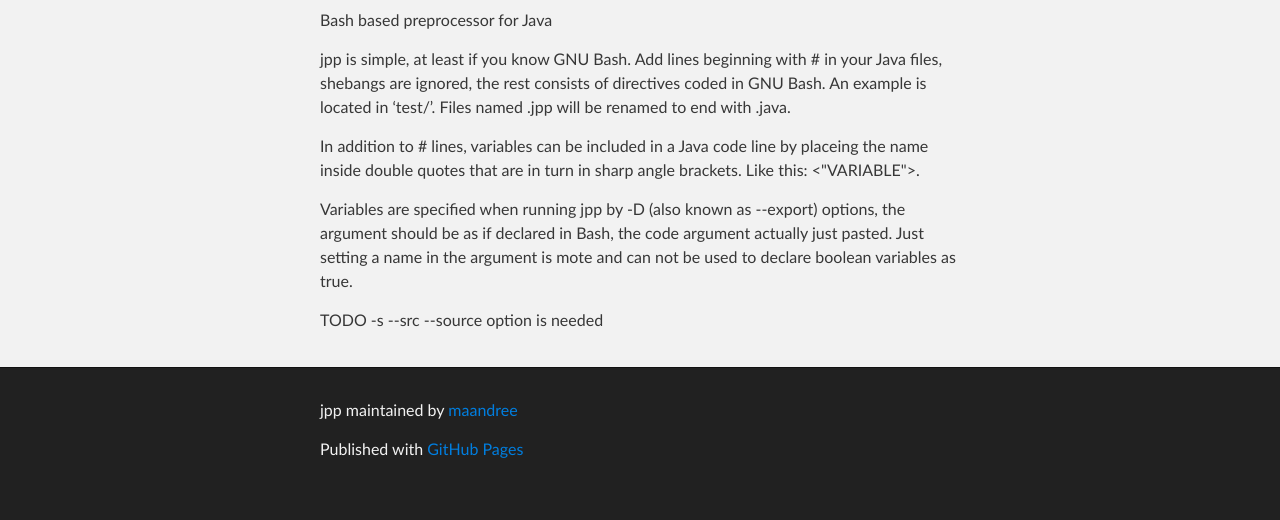
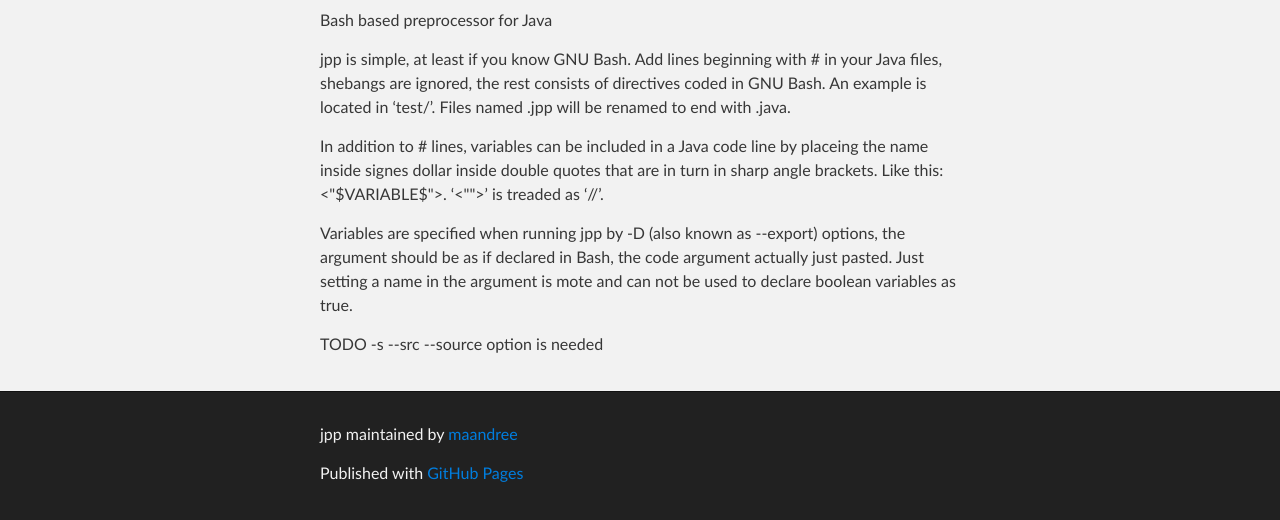
Before and after one commit to maandree/jpp, a plain HTML site: page index.html in a window 1280 px wide. Shown: the part 252-772 px from the top of the page. Drawn offline with Linux system fonts and the light colour scheme.

```diff
--- a/index.html
+++ b/index.html
@@ -42,8 +42,9 @@ renamed to end with .java.</p>
 
 <p>In addition to # lines, variables can be included
 in a Java code line by placeing the name inside
-double quotes that are in turn in sharp angle
-brackets. Like this: &lt;"VARIABLE"&gt;.</p>
+signes dollar inside double quotes that are in turn
+in sharp angle brackets. Like this: &lt;"$VARIABLE$"&gt;.
+‘&lt;""&gt;’ is treaded as ‘//’.</p>
 
 <p>Variables are specified when running jpp by -D
 (also known as --export) options, the argument
--- a/params.json
+++ b/params.json
@@ -1 +1 @@
-{"note":"Don't delete this file! It's used internally to help with page regeneration.","google":"","body":"Bash based preprocessor for Java\r\n\r\n\r\njpp is simple, at least if you know GNU Bash.\r\nAdd lines beginning with # in your Java files,\r\nshebangs are ignored, the rest consists of\r\ndirectives coded in GNU Bash. An example is\r\nlocated in ‘test/’. Files named .jpp will be\r\nrenamed to end with .java.\r\n\r\nIn addition to # lines, variables can be included\r\nin a Java code line by placeing the name inside\r\ndouble quotes that are in turn in sharp angle\r\nbrackets. Like this: <\"VARIABLE\">.\r\n\r\nVariables are specified when running jpp by -D\r\n(also known as --export) options, the argument\r\nshould be as if declared in Bash, the code argument\r\nactually just pasted. Just setting a name in\r\nthe argument is mote and can not be used to\r\ndeclare boolean variables as true.\r\n\r\n\r\nTODO  -s --src --source  option is needed\r\n","tagline":"Bash based preprocessor for Java","name":"jpp"}
+{"google":"","note":"Don't delete this file! It's used internally to help with page regeneration.","name":"jpp","body":"Bash based preprocessor for Java\r\n\r\n\r\njpp is simple, at least if you know GNU Bash.\r\nAdd lines beginning with # in your Java files,\r\nshebangs are ignored, the rest consists of\r\ndirectives coded in GNU Bash. An example is\r\nlocated in ‘test/’. Files named .jpp will be\r\nrenamed to end with .java.\r\n\r\nIn addition to # lines, variables can be included\r\nin a Java code line by placeing the name inside\r\nsignes dollar inside double quotes that are in turn\r\nin sharp angle brackets. Like this: <\"$VARIABLE$\">.\r\n‘<\"\">’ is treaded as ‘//’.\r\n\r\nVariables are specified when running jpp by -D\r\n(also known as --export) options, the argument\r\nshould be as if declared in Bash, the code argument\r\nactually just pasted. Just setting a name in\r\nthe argument is mote and can not be used to\r\ndeclare boolean variables as true.\r\n\r\n\r\nTODO  -s --src --source  option is needed\r\n","tagline":"Bash based preprocessor for Java"}
```
